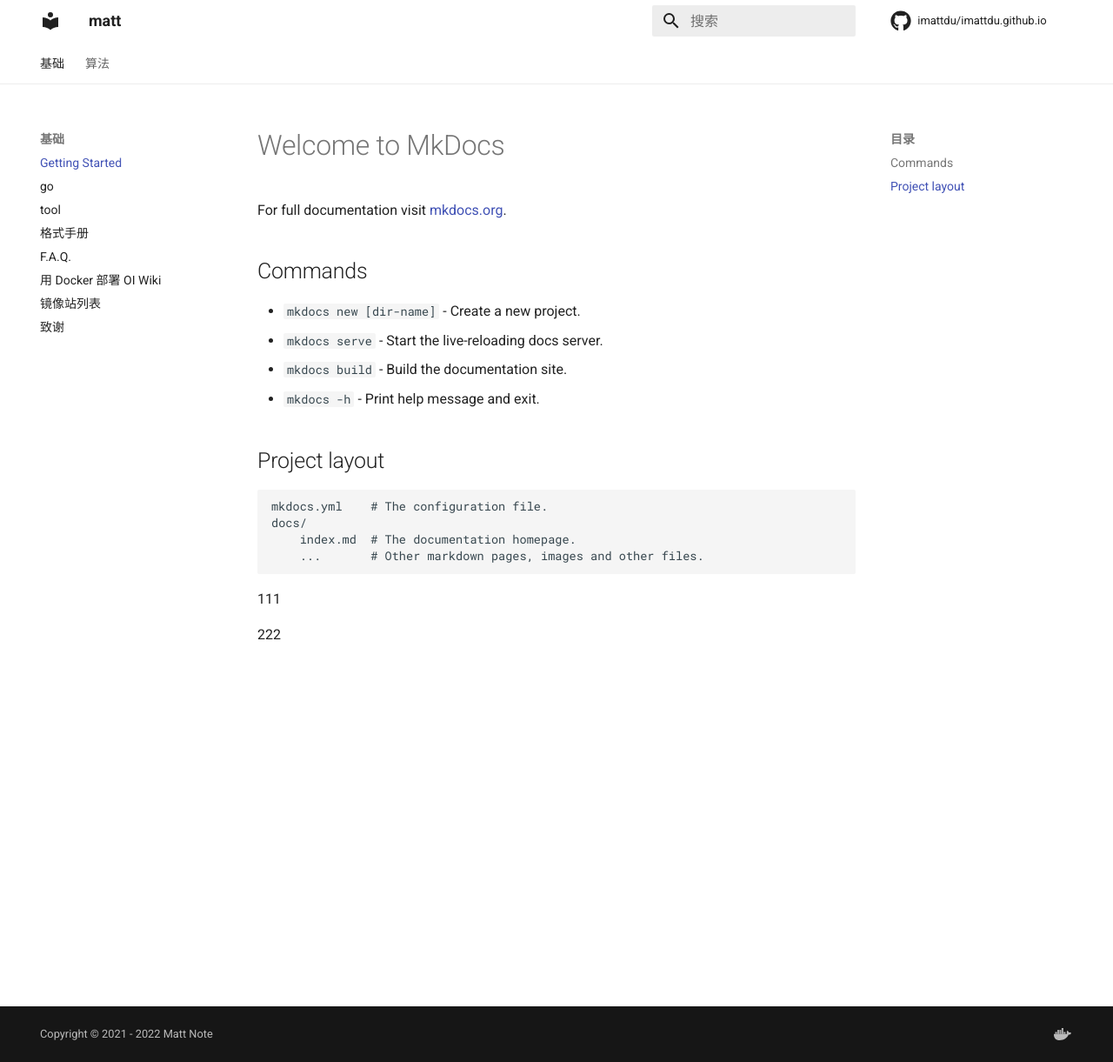
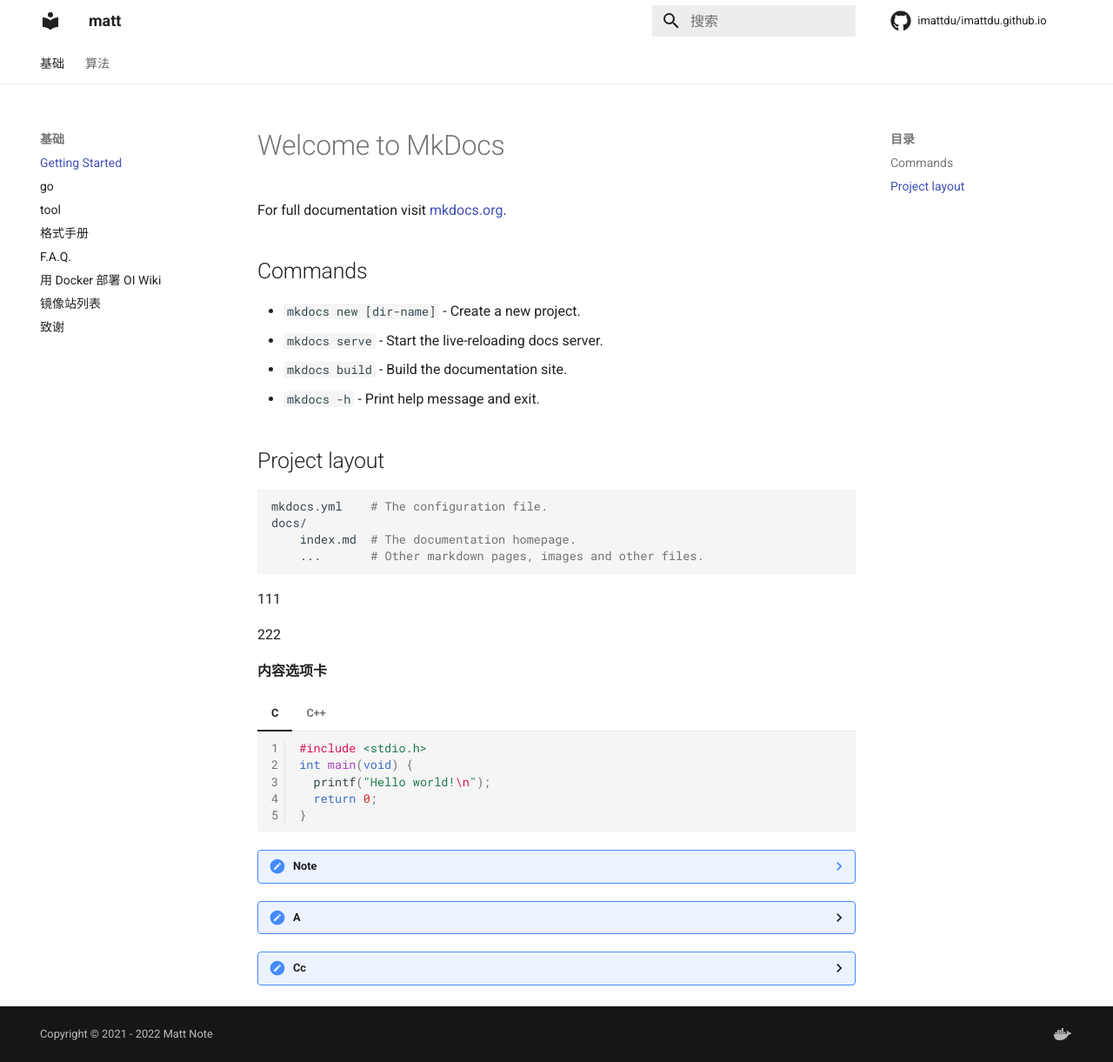
Before and after one commit to imattdu/imattdu.github.io, an MkDocs documentation site: the page built from docs/index.md, in a window 1280 px wide and 1221 px high. Shown: the whole window at 87% size. Built offline with MkDocs 1.6.1 and Material for MkDocs 9.7.7, drawn with Linux system fonts in a browser that asks for light colours; comment, search, counter and statistics services are not loaded.

Commit message:
完善笔记

````diff
--- a/docs/index.md
+++ b/docs/index.md
@@ -1,3 +1,5 @@
+
+
 # Welcome to MkDocs
 
 For full documentation visit [mkdocs.org](https://www.mkdocs.org).
@@ -21,3 +23,57 @@ docs/
 111
 
 222
+
+
+
+
+
+
+
+
+
+**内容选项卡**
+
+
+
+
+
+=== "C"
+    ``` c linenums="1"
+    #include <stdio.h>
+    int main(void) {
+      printf("Hello world!\n");
+      return 0;
+    }
+    ```
+=== "C++"
+    ``` c++ linenums="1"
+    #include <iostream>
+    int main(void) {
+      std::cout << "Hello world!" << std::endl;
+      return 0;
+    }
+    ```
+
+
+
+
+
+??? note
+
+    Lorem ipsum dolor sit amet, consectetur adipiscing elit. Nulla et euismod
+    nulla. Curabitur feugiat, tortor non consequat finibus, justo purus auctor
+    massa, nec semper lorem quam in massa.
+
+??? a
+
+    aa bb cc ee
+    eeeeee
+
+
+
+
+
+??? cc
+
+    hello word
--- a/mkdocs.yml
+++ b/mkdocs.yml
@@ -7,7 +7,7 @@ strict: false
 # Repository
 repo_name: 'imattdu/imattdu.github.io'
 repo_url: 'https://github.com/imattdu/imattdu.github.io'
-edit_uri: 'https://imatt.top/edit-landing/?ref='
+edit_uri: 'edit/master/docs/'
 
 # Copyright
 copyright: 'Copyright &copy; 2021 - 2022 Matt Note'
@@ -37,7 +37,13 @@ extra:
   social:
     - icon: fontawesome/brands/docker
       link: https://www.docker.com/
-
+# 内容选项卡
+markdown_extensions:
+  - meta
+  - pymdownx.details
+  - pymdownx.superfences
+  - pymdownx.tabbed:
+      alternate_style: true
 nav:
   - 基础:
     - Getting Started: index.md
@@ -51,3 +57,6 @@ nav:
   - 算法:
     - 基础:
       - 基础算法: 10algorithm/base/0基础算法.md
+      - 数据结构: 10algorithm/base/1数据结构.md
+      - 搜索与图论: 10algorithm/base/2搜索与图论.md
+      - 数学: 10algorithm/base/3数学.md
````
Also changed, not shown: 1 other file.
